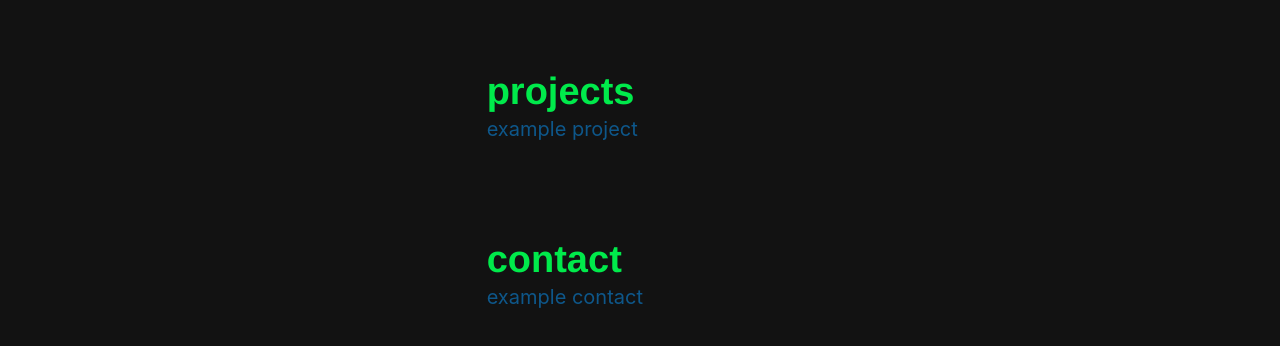
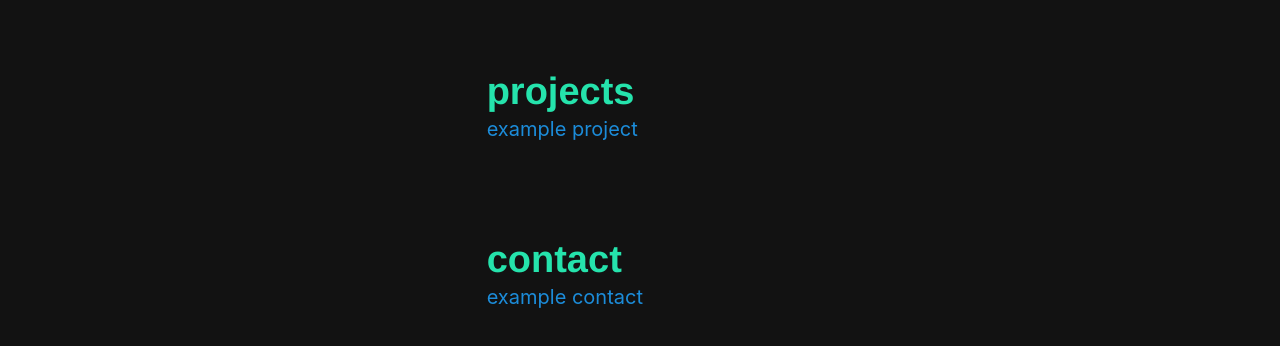
Before and after one commit to halfnhalf/clute.co, a website: page public/index.html in a window 1280 px wide. Shown: the part 164-510 px from the top of the page. Drawn offline with nearby package versions, Linux system fonts and the light colour scheme; files that its build step writes are made by us from their sources.

Commit message:
adjusted the colors

```diff
--- a/sass/style.sass
+++ b/sass/style.sass
@@ -2,8 +2,8 @@
 
 $grey-dark: #333333
 $grey-darker: #121212
-$turquoise: #00EA4B
-$blue: #0E578A
+$turquoise: #25E3AC
+$blue: #1C8CD9
 
 $dark: $grey-dark
 
@@ -17,6 +17,8 @@ $subtitle-color: $blue
 
 @import "../node_modules/bulma/bulma"
 
+.hero
+  box-shadow: 0px 10px 0px #000000
 .title
   font-size: 38px
   font-family: helvetica
```
